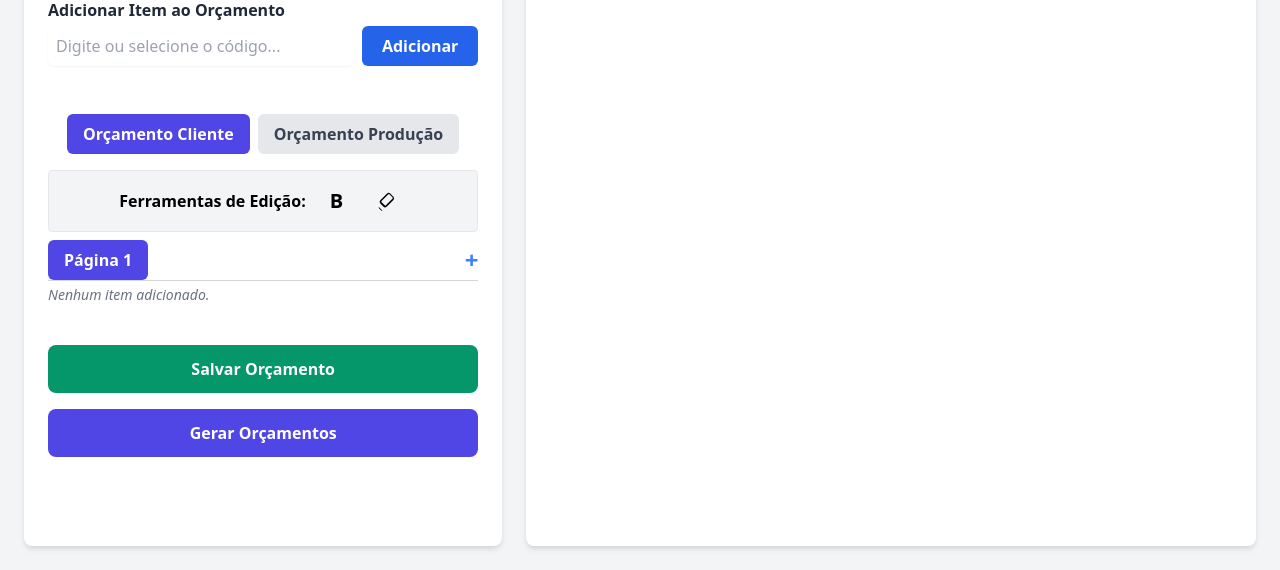
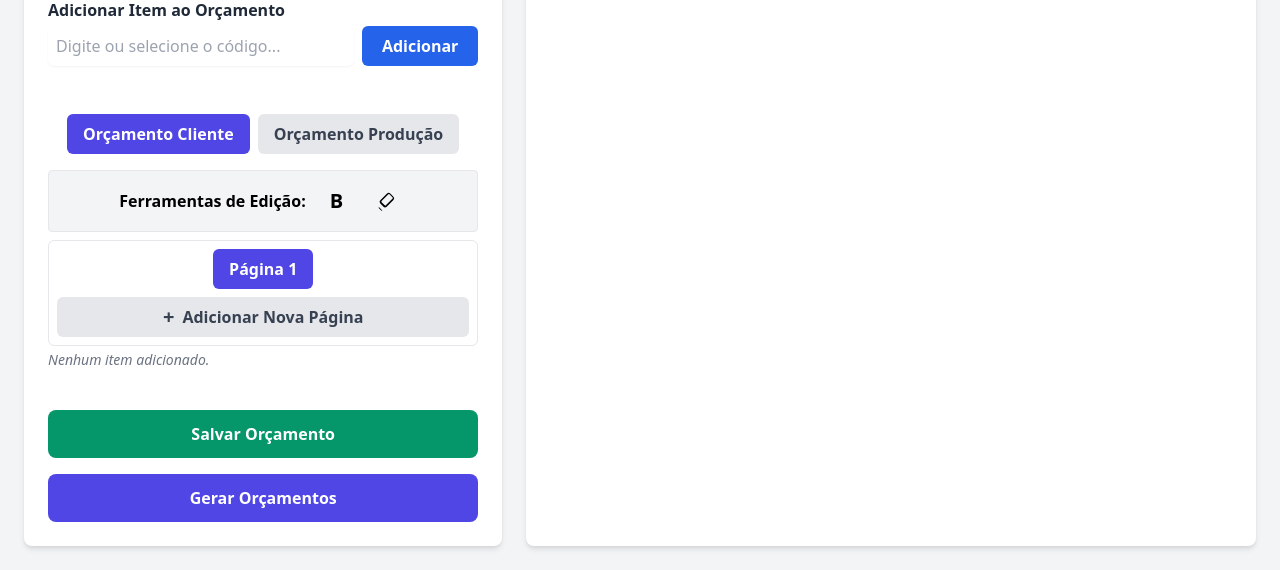
Before and after one commit to Salrefinado/Gerador-de-Or-amentos-Bunese, a FastAPI app: page / in a window 1280 px wide. Shown: the part 890-1460 px from the top of the page. Run offline with FastAPI, Linux system fonts and the light colour scheme; data that the repository does not hold is empty; parts of the project's set-up code (start-up, migrations or seed data) failed here and were passed over.

Commit message:
Pagina 2.0 index.html

```diff
--- a/templates/index.html
+++ b/templates/index.html
@@ -16,16 +16,6 @@
       outline: 1px solid #a0aec0;
       box-shadow: 0 0 0 1px #a0aec0;
     }
-    .page-tab {
-        @apply px-4 py-2 text-sm font-medium rounded-t-lg border-t border-l border-r transition-colors duration-200;
-    }
-    .page-tab.active {
-        @apply bg-white text-indigo-600 border-indigo-500 border-b-white -mb-px shadow-sm;
-    }
-    .page-tab:not(.active) {
-        @apply text-gray-500 border-gray-300 bg-gray-50 hover:bg-gray-100 hover:text-gray-700;
-    }
-
     .items-list-container { display: none; }
     .items-list-container.active { display: block; }
     .dropdown-menu {
@@ -142,11 +132,12 @@
                   <svg xmlns="http://www.w3.org/2000/svg" class="h-6 w-6" viewBox="0 0 24 24" fill="currentColor"><path d="M15.243 4.524a2.25 2.25 0 00-3.182 0l-6.75 6.75a2.25 2.25 0 000 3.182l3.182 3.182a2.25 2.25 0 003.182 0l6.75-6.75a2.25 2.25 0 000-3.182l-3.182-3.182zM6.621 12.121l6.75-6.75a.75.75 0 011.06 0l3.182 3.182a.75.75 0 010 1.06l-6.75 6.75a.75.75 0 01-1.06 0L6.62 13.182a.75.75 0 010-1.061z" /><path d="M4.125 18.375a.75.75 0 000 1.06l2.122 2.121a.75.75 0 001.06 0l-3.182-3.182a.75.75 0 00-1.06 0z" /></svg>
               </button>
             </div>
-            <div class="border-b border-gray-300 flex items-center">
-              <nav id="page-tabs" class="flex-grow">
-                  <button type="button" class="page-tab active" data-page="1">Página 1</button>
-              </nav>
-              <button type="button" id="btn-add-page" class="ml-2 text-blue-500 hover:text-blue-700 font-bold text-2xl leading-none" title="Adicionar Nova Página">+</button>
+            <div class="border rounded-md p-2">
+              <div class="flex items-center justify-center space-x-2" id="page-tabs">
+                </div>
+              <button type="button" id="btn-add-page" class="mt-2 w-full bg-gray-200 text-gray-700 font-semibold px-4 py-2 rounded-md hover:bg-gray-300 transition-all text-center flex justify-center items-center">
+                <span class="text-xl leading-none mr-2">+</span> Adicionar Nova Página
+              </button>
             </div>
 
             <div id="items-editor-wrapper"
```
